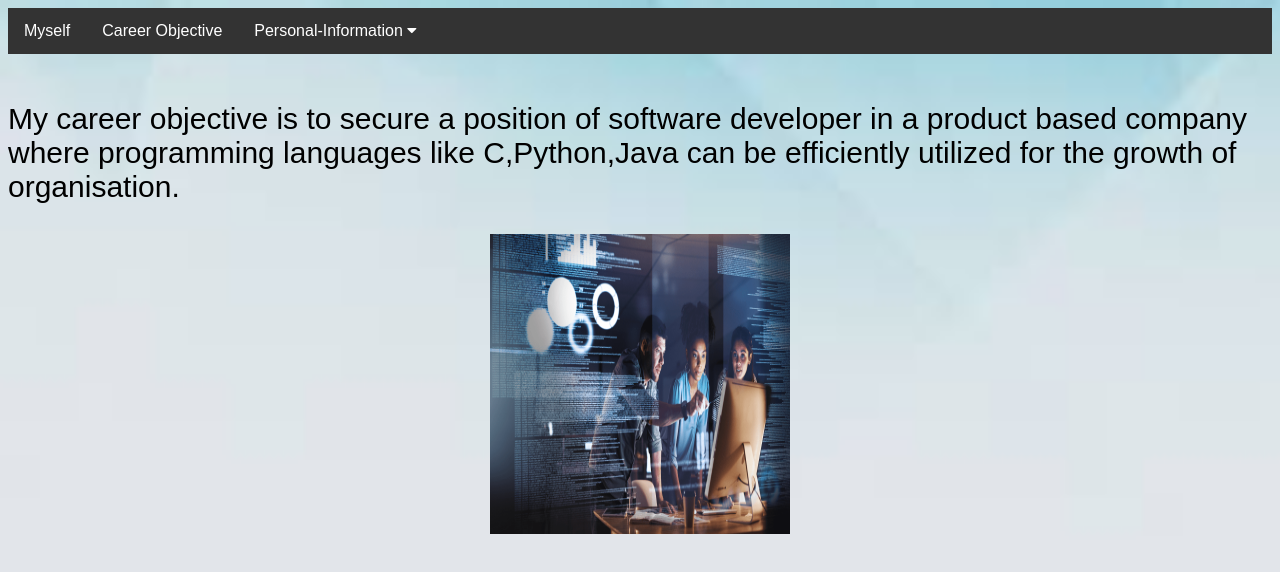
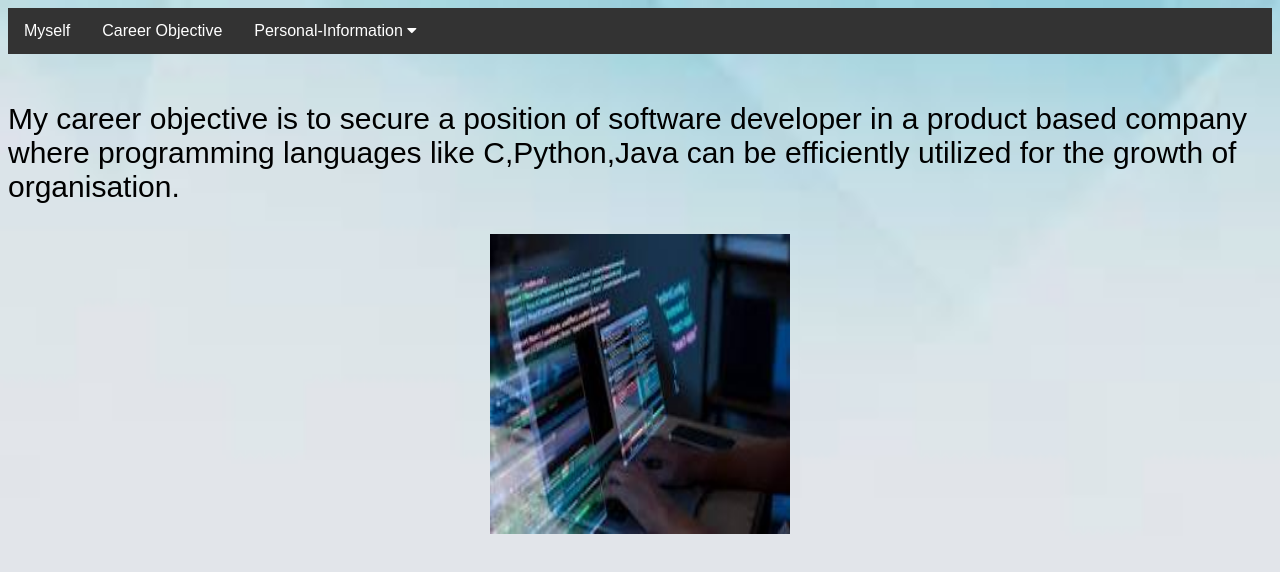
Before and after one commit to 123Maha5/Blog, a plain HTML site: page careerobjective.html in a window 1280 px wide. Drawn offline with Linux system fonts and the light colour scheme; files whose address does not match are found by name.

Commit message:
Update careerobjective.html

```diff
--- a/careerobjective.html
+++ b/careerobjective.html
@@ -94,7 +94,7 @@ font-size:30px;
 </div>
 <br>
 <p>My career objective is to secure a position of software developer in a product based company where programming languages like C,Python,Java can be efficiently utilized for the growth of organisation.</p>
-<center><img src="C:\Users\mahal\OneDrive\Desktop\blog\sd.webp" style="width:300px;height:300px;"></center>
+<center><img src="sd.png" style="width:300px;height:300px;"></center>
 
 </body>
 </html>
```
